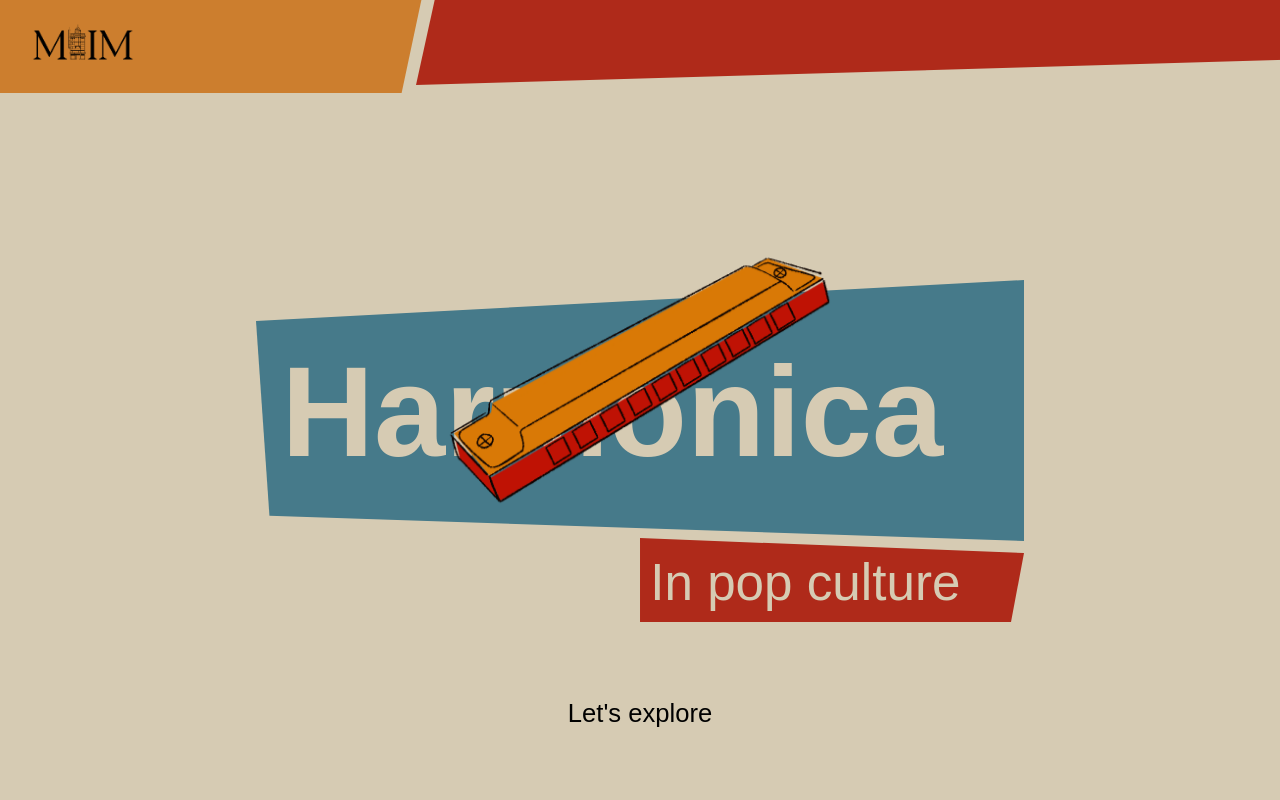
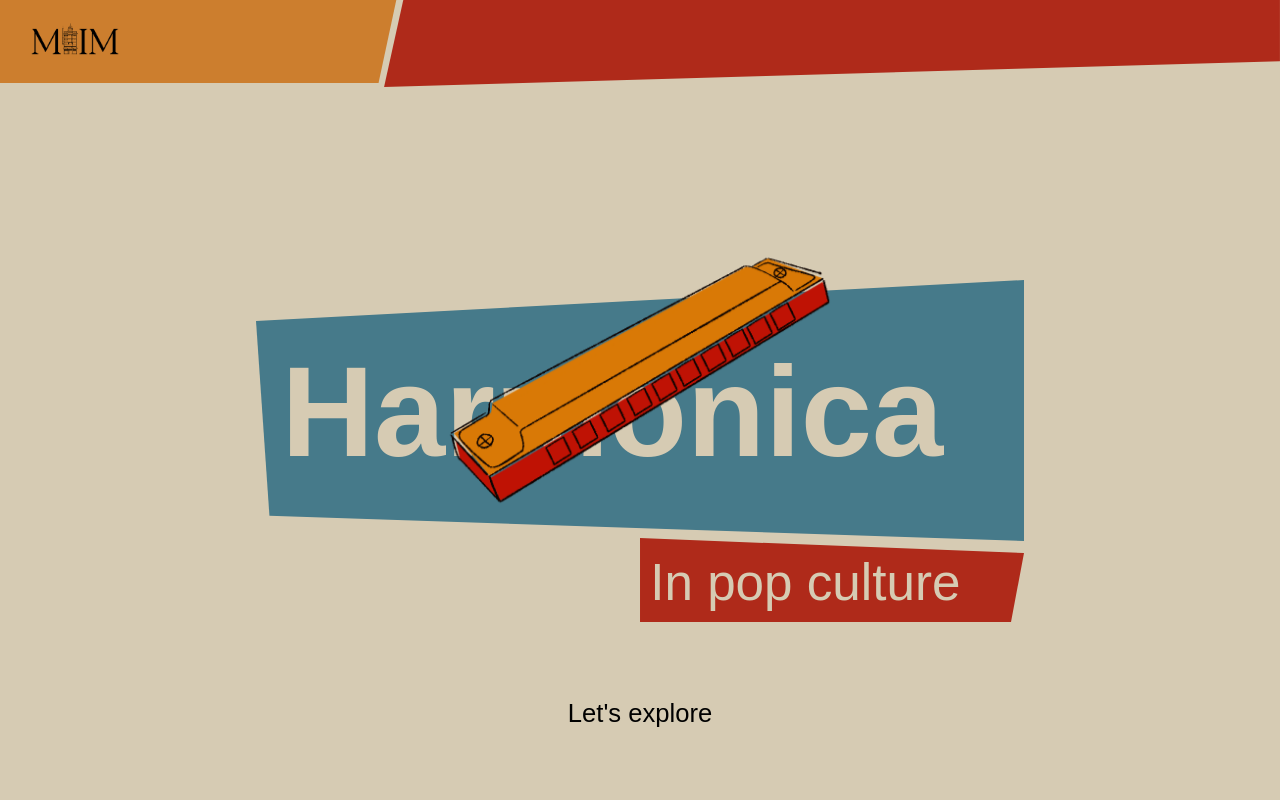
Before and after one commit to ekoman01/mim_website, a website built with Vite: page index.html in a window 1280 px wide. Shown: the top 800 px of the page. Built offline with nearby package versions, Linux system fonts and the light colour scheme.

Commit message:
small edits

```diff
--- a/css/nav.css
+++ b/css/nav.css
@@ -30,7 +30,7 @@ nav {
   right: 0;
   margin-top: -2em;
   margin-right: -2.2em;
-  width: 68vw;
+  width: 66vw;
 }
 
 .menuToggle {
--- /dev/null
+++ b/css/reset.css
@@ -0,0 +1,48 @@
+/* http://meyerweb.com/eric/tools/css/reset/
+   v2.0 | 20110126
+   License: none (public domain)
+*/
+
+html, body, div, span, applet, object, iframe,
+h1, h2, h3, h4, h5, h6, p, blockquote, pre,
+a, abbr, acronym, address, big, cite, code,
+del, dfn, em, img, ins, kbd, q, s, samp,
+small, strike, strong, sub, sup, tt, var,
+b, u, i, center,
+dl, dt, dd, ol, ul, li,
+fieldset, form, label, legend,
+table, caption, tbody, tfoot, thead, tr, th, td,
+article, aside, canvas, details, embed,
+figure, figcaption, footer, header, hgroup,
+menu, nav, output, ruby, section, summary,
+time, mark, audio, video {
+	margin: 0;
+	padding: 0;
+	border: 0;
+	font-size: 100%;
+	font: inherit;
+	vertical-align: baseline;
+}
+/* HTML5 display-role reset for older browsers */
+article, aside, details, figcaption, figure,
+footer, header, hgroup, menu, nav, section {
+	display: block;
+}
+body {
+	line-height: 1;
+}
+ol, ul {
+	list-style: none;
+}
+blockquote, q {
+	quotes: none;
+}
+blockquote:before, blockquote:after,
+q:before, q:after {
+	content: '';
+	content: none;
+}
+table {
+	border-collapse: collapse;
+	border-spacing: 0;
+}
--- a/css/responsive.css
+++ b/css/responsive.css
@@ -13,7 +13,12 @@
   }
   .nav__logo > picture > img {
     margin-top: -5em;
-    width: 34vw;
+    width: 32vw;
+  }
+  .menuToggle > picture > img {
+    margin-top: -2em;
+    margin-right: -2.2em;
+    width: 70vw;
   }
   .menuToggle > span {
     display: none;
--- a/css/style.css
+++ b/css/style.css
@@ -4,19 +4,27 @@ html, body {
   height: 100vh;
   width: 100vw;
   background-color: #D6CBB3;
+  box-sizing: border-box;
+}
+
+*, *::before, *::after {
+  box-sizing: inherit;
+}
+
+body {
+  overflow-x: hidden;
 }
 
 .title {
-  font-family: doublebass, sans-serif !important;
-  font-weight: 400 !important;
-  font-style: normal !important;
+  font-family: doublebass, sans-serif;
+  font-weight: 400;
+  font-style: normal;
 }
 .text {
-  font-family: bilo, sans-serif !important;
-  font-weight: 500 !important;
-  font-style: normal !important;
+  font-family: bilo, sans-serif;
+  font-weight: 500;
+  font-style: normal;
 }
-
 
 a {
   text-decoration: none;
```
